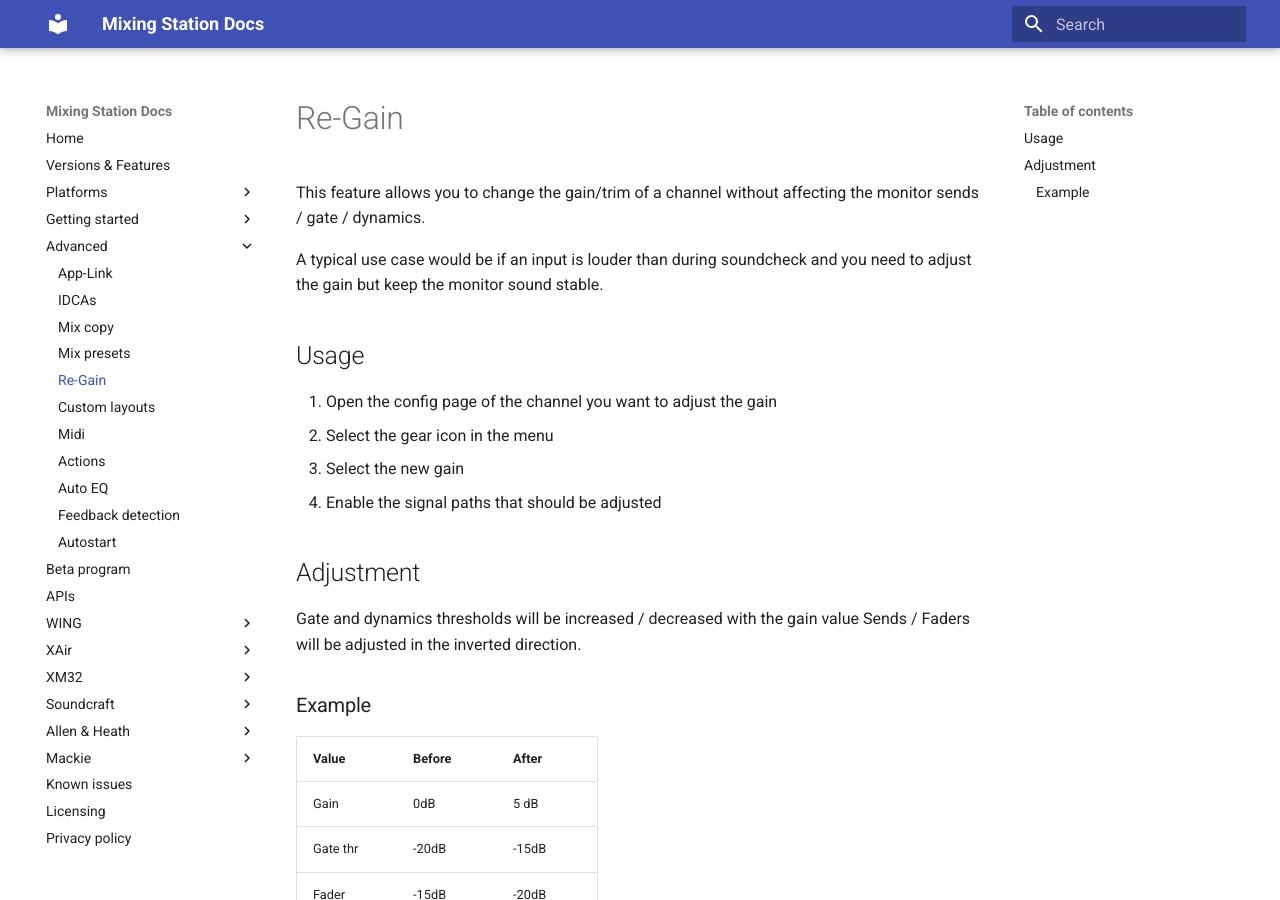
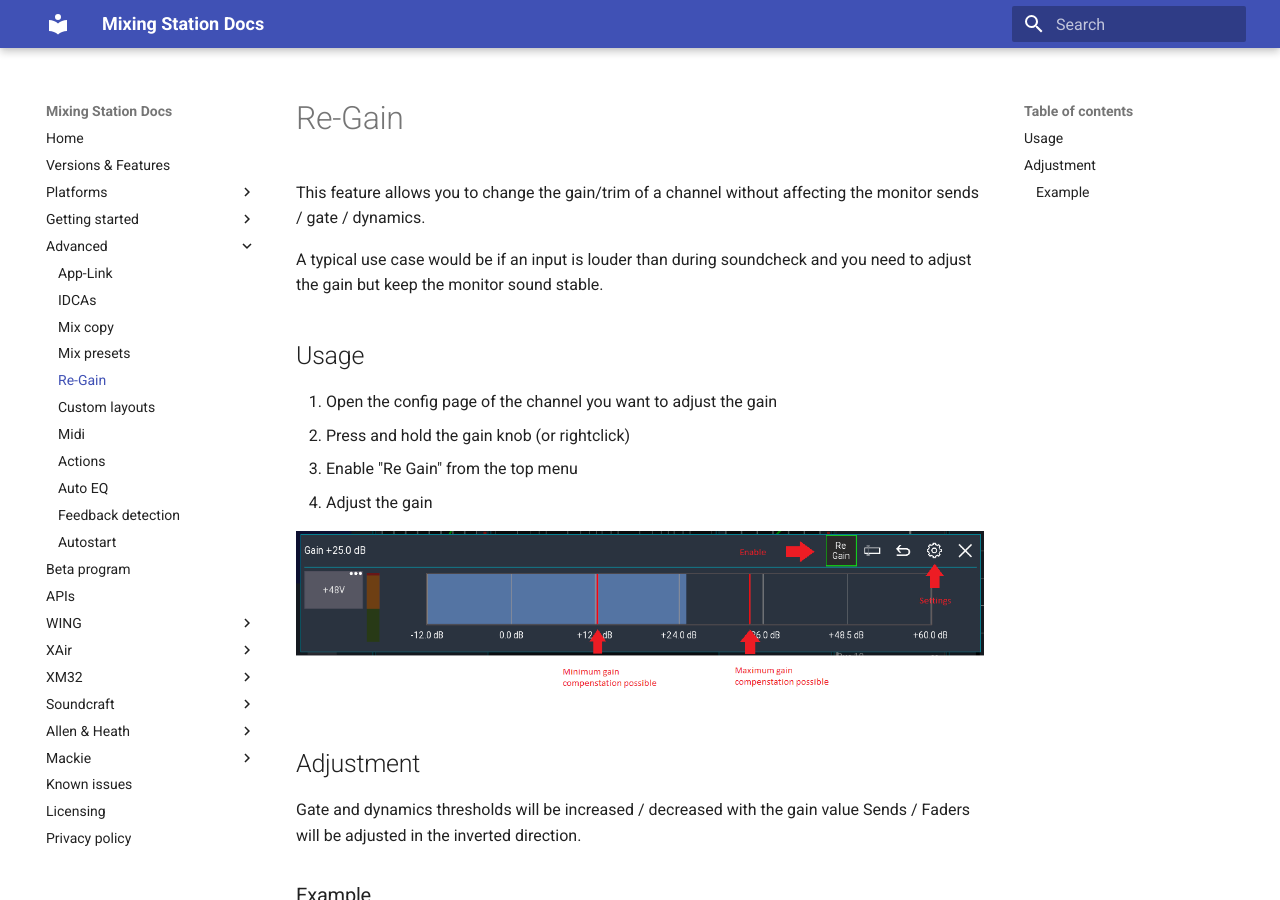
Before and after one commit to davidgiga1993/mixing-station-docs, an MkDocs documentation site: the page built from docs/re-gain.md, in a window 1280 px wide and 900 px high. Built offline with MkDocs 1.6.1 and Material for MkDocs 9.7.7, drawn with Linux system fonts in a browser that asks for light colours.

Commit message:
refactor: regain docs

```diff
--- a/docs/re-gain.md
+++ b/docs/re-gain.md
@@ -5,9 +5,12 @@
 
 ## Usage
 1. Open the config page of the channel you want to adjust the gain
-2. Select the gear icon in the menu
-3. Select the new gain
-4. Enable the signal paths that should be adjusted
+2. Press and hold the gain knob (or rightclick)
+3. Enable "Re Gain" from the top menu
+4. Adjust the gain
+
+
+![Re-Gain popup](img/regain/overview.png)
 
 ## Adjustment
 Gate and dynamics thresholds will be increased / decreased with the gain value
```
Also changed, not shown: docs/gif/re-gain.gif, docs/img/regain/overview.png (added).
